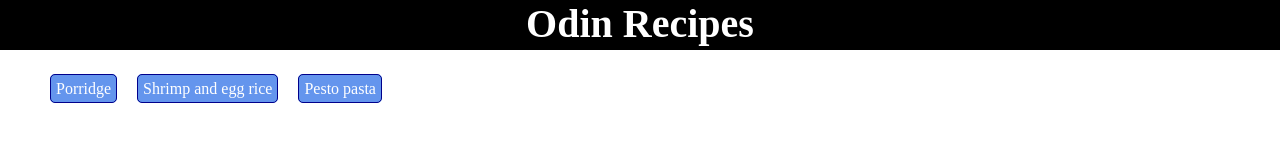
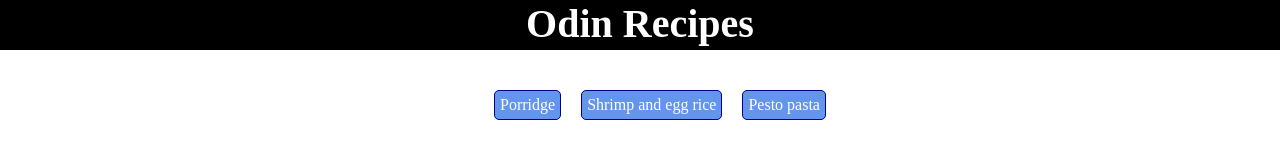
Before and after one commit to Henry645/odin-recipes, a plain HTML site: page index.html in a window 1280 px wide. Drawn offline with Linux system fonts and the light colour scheme.

Commit message:
Changed flex items' flex properties

```diff
--- a/index.html
+++ b/index.html
@@ -11,8 +11,10 @@
         <div class="title">Odin Recipes</div>
     </div>
     <ul>
-    <div class="recipe_container">
-        <div><a href="./recipes/porridge.html">Porridge</a><a href="./recipes/rice.html">Shrimp and egg rice</a><a href="./recipes/pasta.html">Pesto pasta</a></div>
+    <div class="recipe-flex-container">
+        <div><a href="./recipes/porridge.html">Porridge</a></div>
+        <div><a href="./recipes/rice.html">Shrimp and egg rice</a></div>
+        <div><a href="./recipes/pasta.html">Pesto pasta</a></div>
     </div>
     </ul>
 </body>
--- a/style.css
+++ b/style.css
@@ -15,13 +15,15 @@ html, body {
     text-align: center;
 }
 
-.recipe_container {
+.recipe-flex-container {
     margin-top: 30px;
     margin-left: auto;
     margin-right: auto;
+    display: flex;
+    justify-content: center;
 }
 
-a {
+.recipe-flex-container div {
     border: 1px solid darkblue;
     padding: 5px;
     margin: 10px;
@@ -38,3 +40,8 @@ a {
     border-color: black;
     padding: 5px; */
 }
+
+.recipe-flex-container div a {
+    color: white;
+    text-decoration: none;
+}
```
